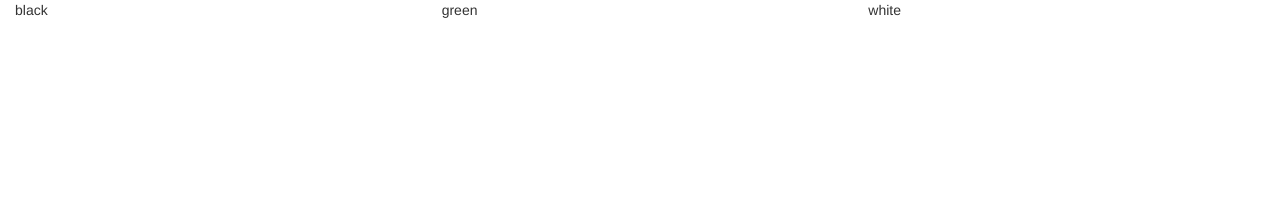
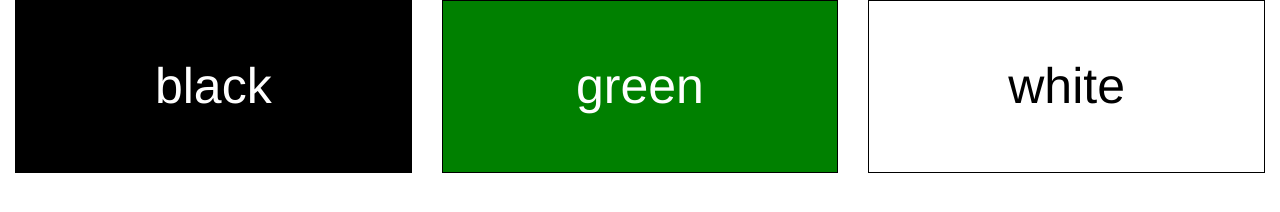
Before and after one commit to pcieslik/teatimer, a plain HTML site: page index.html in a window 1280 px wide. Drawn offline with Linux system fonts and the light colour scheme.

Commit message:
basic styles defined

```diff
--- a/index.html
+++ b/index.html
@@ -1,6 +1,7 @@
 <html>
 	<head>
 		<link rel="stylesheet" type="text/css" href="bootstrap.min.css">
+		<link rel="stylesheet" type="text/css" href="tiles.css">
 	</head>
 	<body>
 		<div class="container-fluid">
--- /dev/null
+++ b/tiles.css
@@ -0,0 +1,21 @@
+.tea-tile{
+	border: 1px solid black;
+	font-size: 50px;
+	text-align: center;
+	padding: 50px;
+}
+
+#black-tea-tile{
+	background-color: black;
+	color: white;
+}
+
+#green-tea-tile{
+	background-color: green;
+	color: white;
+}
+
+#white-tea-tile{
+	background-color: white;
+	color: black;
+}
```
